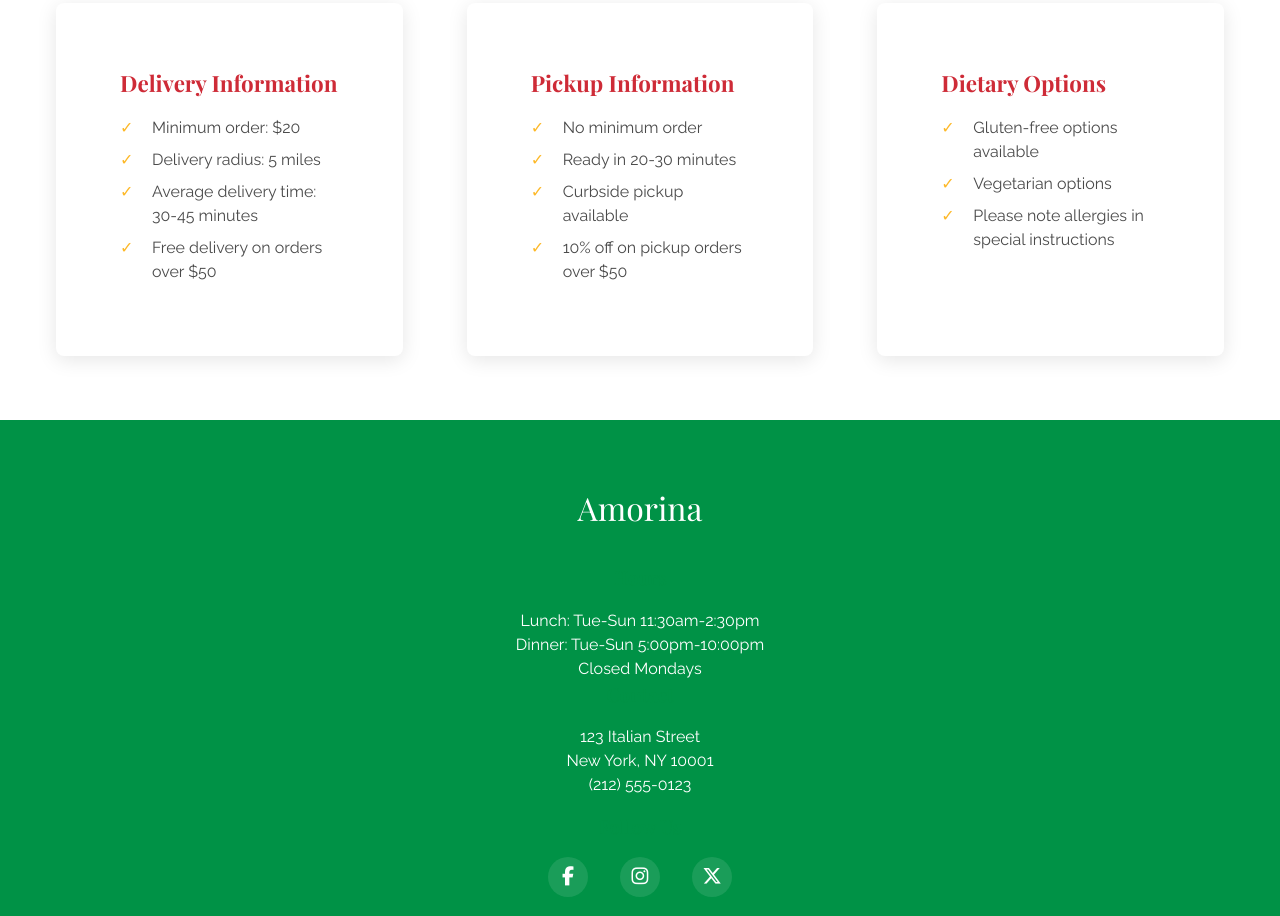
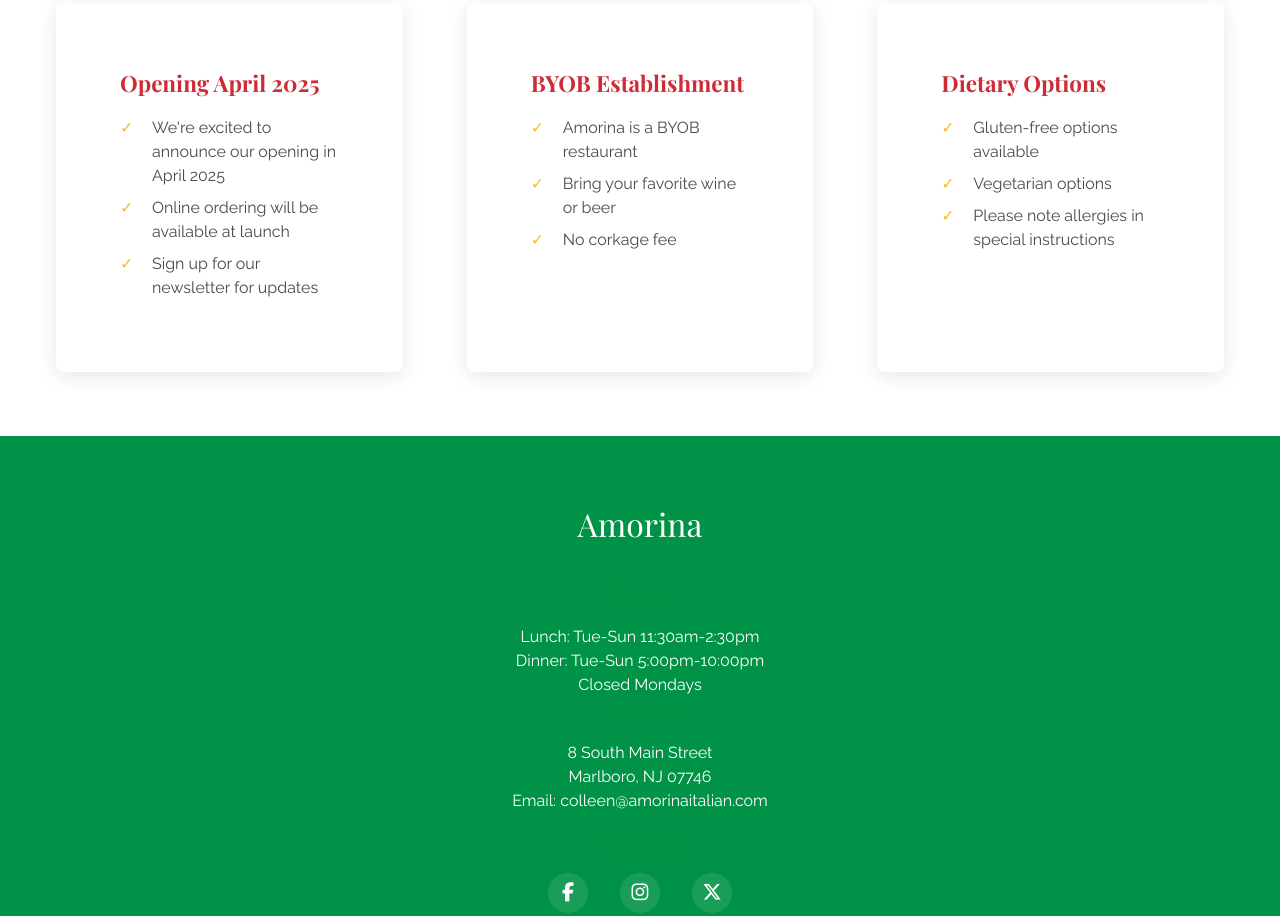
Before and after one commit to MarkusReadius/amorinaitaliano, a plain HTML site: page order.html in a window 1280 px wide. Shown: the part 2182-3098 px from the top of the page. Drawn offline with nearby package versions, Linux system fonts and the light colour scheme.

Commit message:
Update order page with correct location, email, and opening information

```diff
--- a/order.html
+++ b/order.html
@@ -3,7 +3,7 @@
 <head>
     <meta charset="UTF-8">
     <meta name="viewport" content="width=device-width, initial-scale=1.0">
-    <meta name="description" content="Order online from Amorina - Authentic Italian-American cuisine delivered to your door or ready for pickup.">
+    <meta name="description" content="Order online from Amorina in Marlboro, NJ - Authentic Italian-American cuisine delivered to your door or ready for pickup. Opening April 2025.">
     <title>Order Online | Amorina Italian Restaurant</title>
     <link rel="stylesheet" href="css/main.css">
     <link rel="stylesheet" href="css/order.css">
@@ -74,9 +74,9 @@
                     <div class="pickup-details">
                         <div class="pickup-location">
                             <h3>Restaurant Location</h3>
-                            <p>123 Italian Street</p>
-                            <p>New York, NY 10001</p>
-                            <p>(212) 555-0123</p>
+                        <p>8 South Main Street</p>
+                        <p>Marlboro, NJ 07746</p>
+                        <p>Email: colleen@amorinaitalian.com</p>
                         </div>
                         <div class="pickup-time">
                             <h3>Select Pickup Time</h3>
@@ -145,21 +145,19 @@
             <div class="container">
                 <div class="info-grid">
                     <div class="info-card">
-                        <h3>Delivery Information</h3>
+                        <h3>Opening April 2025</h3>
                         <ul>
-                            <li>Minimum order: $20</li>
-                            <li>Delivery radius: 5 miles</li>
-                            <li>Average delivery time: 30-45 minutes</li>
-                            <li>Free delivery on orders over $50</li>
+                            <li>We're excited to announce our opening in April 2025</li>
+                            <li>Online ordering will be available at launch</li>
+                            <li>Sign up for our newsletter for updates</li>
                         </ul>
                     </div>
                     <div class="info-card">
-                        <h3>Pickup Information</h3>
+                        <h3>BYOB Establishment</h3>
                         <ul>
-                            <li>No minimum order</li>
-                            <li>Ready in 20-30 minutes</li>
-                            <li>Curbside pickup available</li>
-                            <li>10% off on pickup orders over $50</li>
+                            <li>Amorina is a BYOB restaurant</li>
+                            <li>Bring your favorite wine or beer</li>
+                            <li>No corkage fee</li>
                         </ul>
                     </div>
                     <div class="info-card">
@@ -188,9 +186,9 @@
                     </div>
                     <div class="footer__contact">
                         <h3>Contact</h3>
-                        <p>123 Italian Street</p>
-                        <p>New York, NY 10001</p>
-                        <p>(212) 555-0123</p>
+                        <p>8 South Main Street</p>
+                        <p>Marlboro, NJ 07746</p>
+                        <p>Email: colleen@amorinaitalian.com</p>
                     </div>
                     <div class="footer__social">
                         <h3>Follow Us</h3>
```
